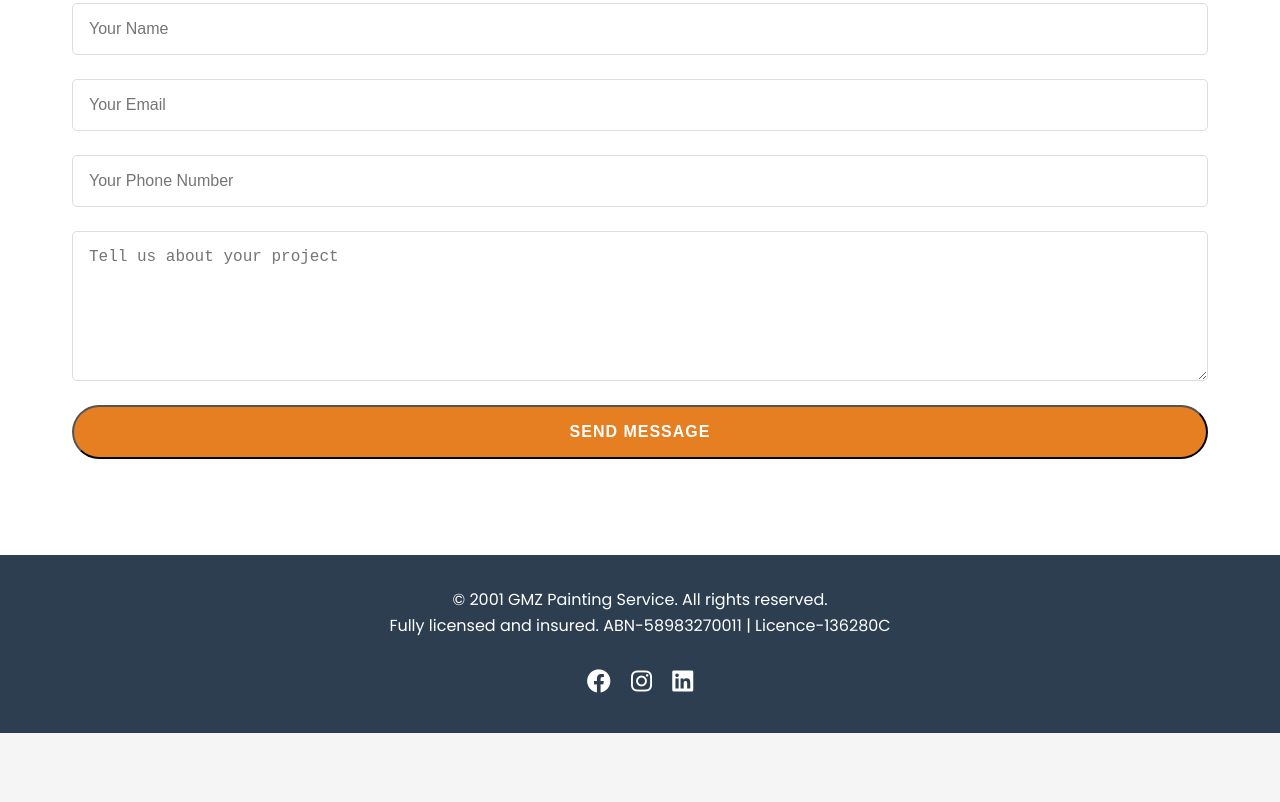
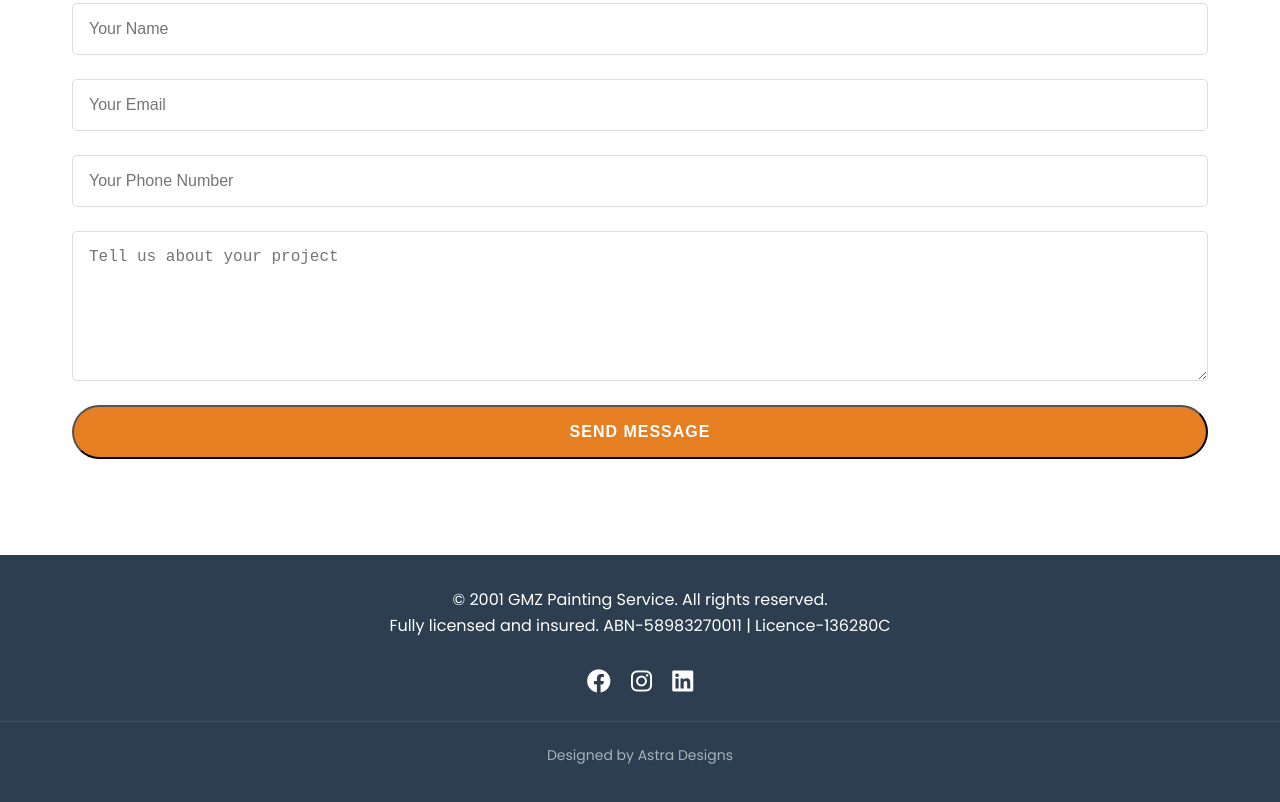
Before and after one commit to lawrence18365/GMZ-Painting, a plain HTML site: page index.html in a window 1280 px wide. Shown: the part 4489-5291 px from the top of the page. Before the commit the page ends 5222 px from the top, so only its background shows below. Drawn offline with Linux system fonts and the light colour scheme.

Commit message:
Update index.html

```diff
--- a/index.html
+++ b/index.html
@@ -586,8 +586,32 @@
                 <a href="https://linkedin.com/company/gmzpainting" target="_blank"><i class="fab fa-linkedin"></i></a>
             </div>
         </div>
-    </footer>
+ <div class="designer-signature">
+        <a href="https://www.astradesigns.info/" target="_blank" rel="noopener noreferrer">
+            Designed by Astra Designs
+        </a>
+    </div>
+</footer>
 
+<style>
+.designer-signature {
+    text-align: center;
+    padding: 20px 0;
+    border-top: 1px solid rgba(255, 255, 255, 0.1);
+    margin-top: 20px;
+}
+
+.designer-signature a {
+    color: rgba(255, 255, 255, 0.6);
+    text-decoration: none;
+    font-size: 14px;
+    transition: color 0.3s ease;
+}
+
+.designer-signature a:hover {
+    color: #fff;
+}
+</style>
      <script>
         console.log("JavaScript is running");
 
```
